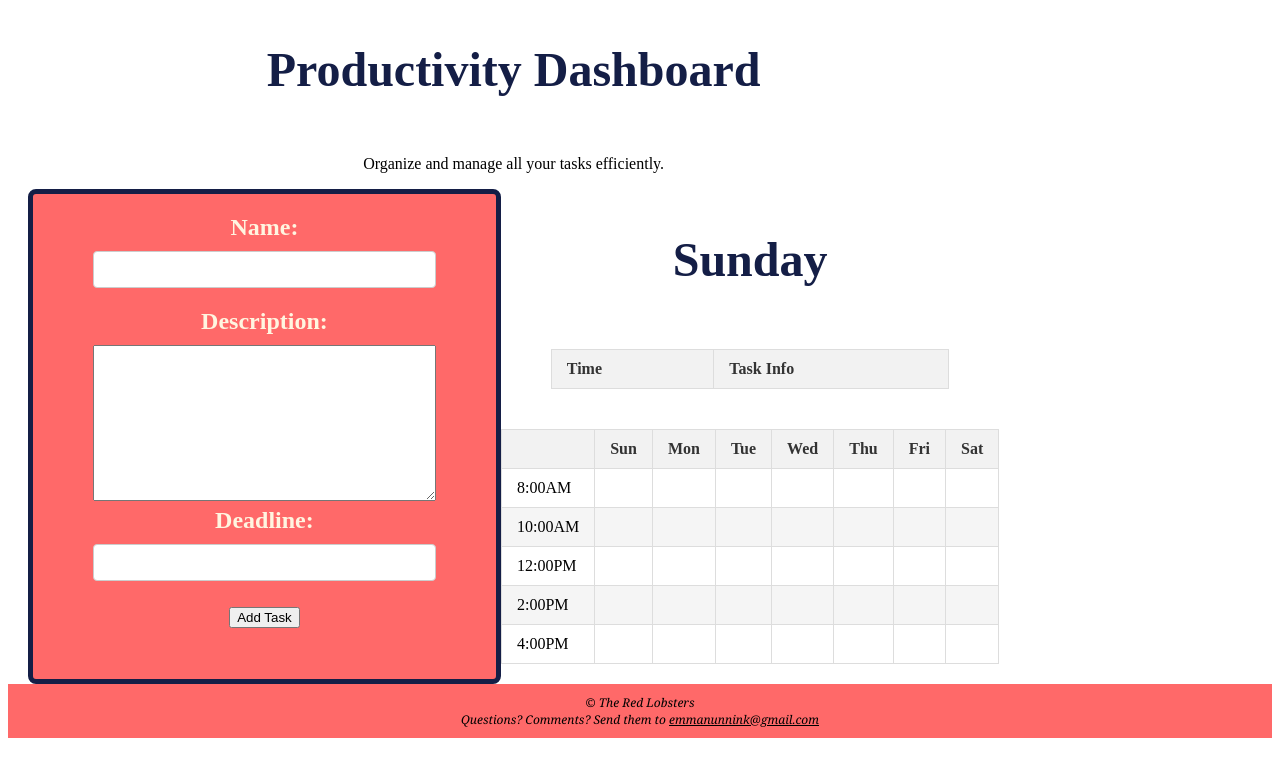
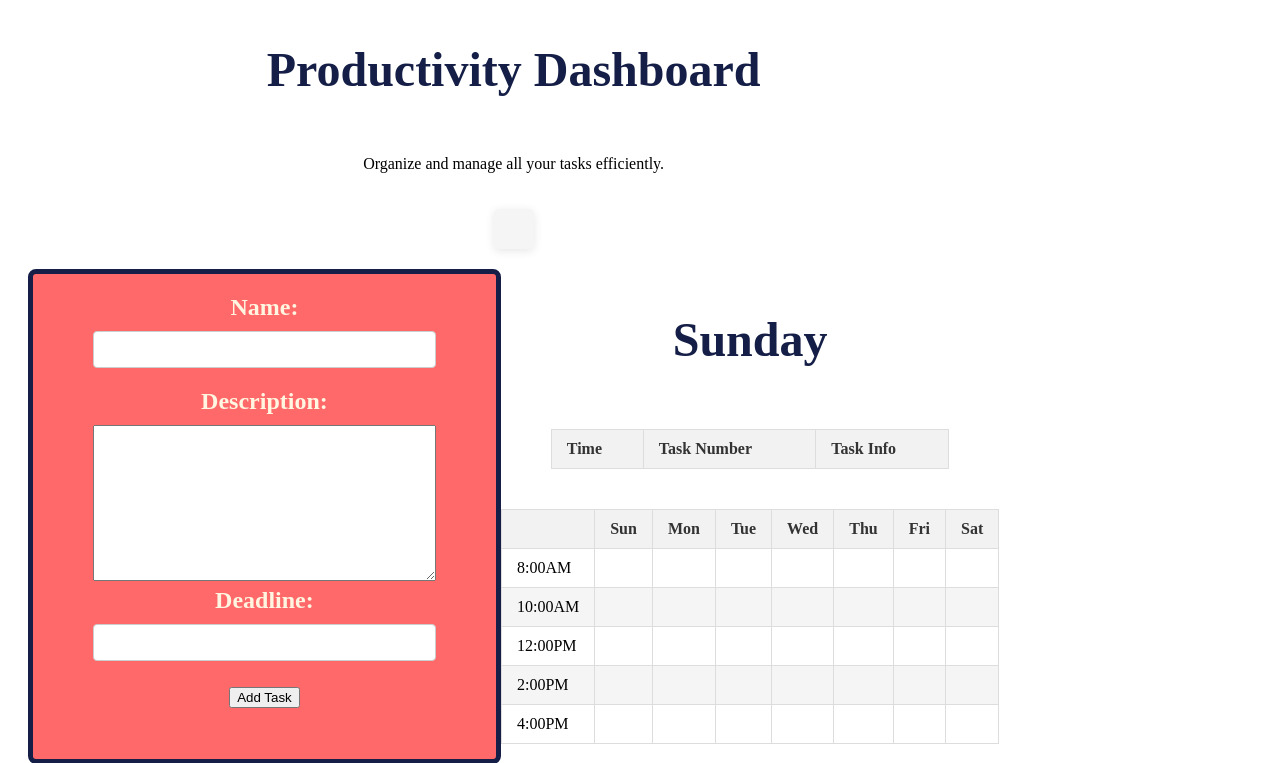
Before and after one commit to CarelessOutcast/CSC394-Demo, a Django app: page /taskmanager in a window 1280 px wide. Shown: the part 107-870 px from the top of the page. Before the commit the page ends 845 px from the top, so only its background shows below. Run offline with Django 4.2, Linux system fonts and the light colour scheme; lists and menus that the app fills with data are empty.

Commit message:
FORGOT A SECTION

```diff
--- a/CSC394_demo/templates/taskmanager.html
+++ b/CSC394_demo/templates/taskmanager.html
@@ -6,7 +6,7 @@
 <div class="container">
 <h1>Productivity Dashboard</h1>
    <p class="hero-description"> Organize and manage all your tasks efficiently.  </p>
-   <section class=" ">
+   <section class="features">
    </section>
 
    <div class="side-panel">
@@ -22,6 +22,7 @@
 		   <thead>
 			   <tr>
 				   <th>Time</th>
+				   <th>Task Number</th>
 				   <th>Task Info</th>
 			   </tr>
 		   </thead>
```
